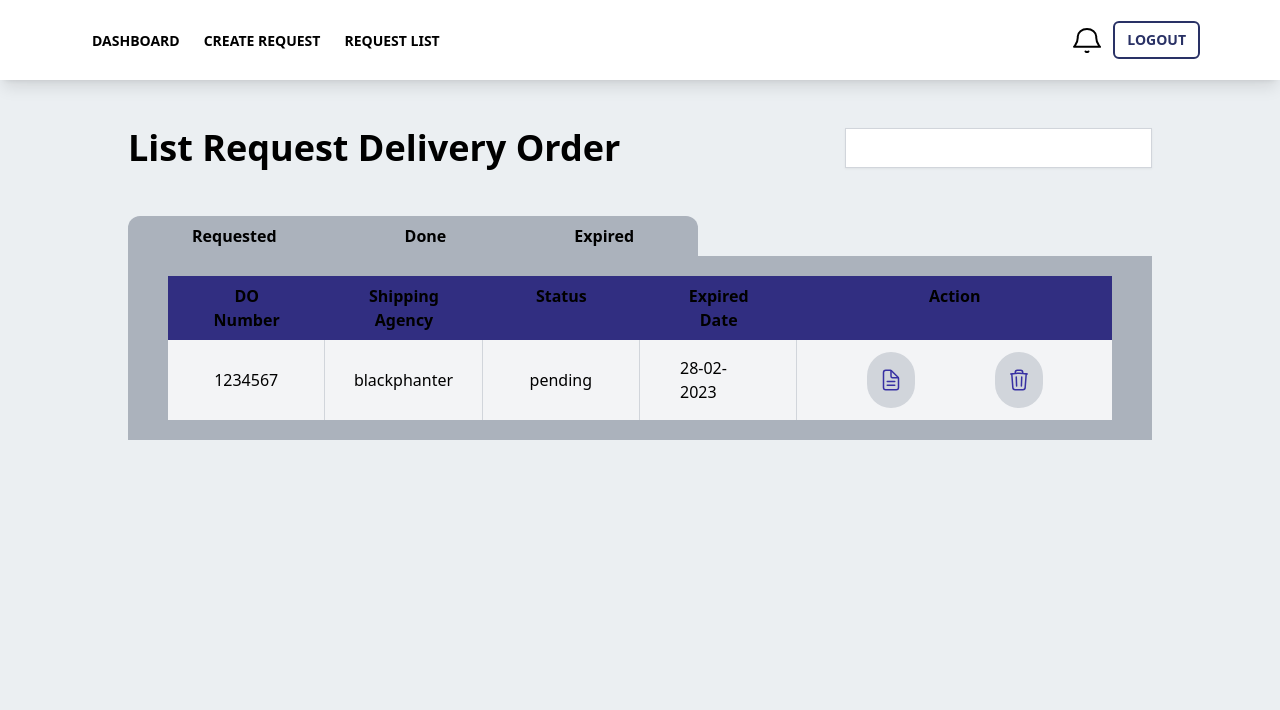
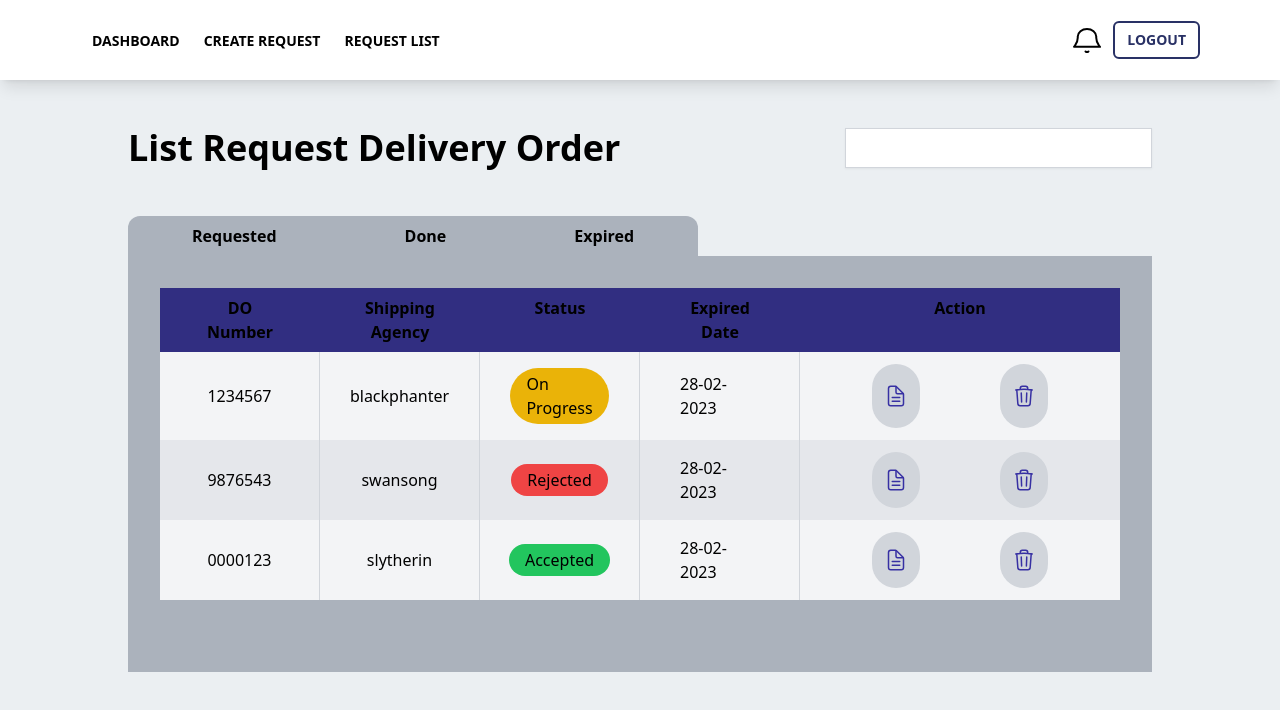
Before and after one commit to blockchain-dteti/blockchaindemo-frontend, a Next.js app in the folder project/: page /cargo-owner/list in a window 1280 px wide. Shown: the top 710 px of the page. Built offline with nearby package versions, Linux system fonts and the light colour scheme.

Commit message:
feat(list-request): fix table body

```diff
--- a/project/components/TableBody.js
+++ b/project/components/TableBody.js
@@ -4,20 +4,32 @@ import { HiOutlineTrash } from "react-icons/hi2";
 
 export default function TableBody(props) {
   return (
-    <div className="grid grid-cols-6 w-full text-black">
-      <p className="px-10 py-4 bg-gray-100 inline-flex justify-center items-center border-r border-gray-300">
+    <div
+      className={`${
+        props.index % 2 === 0 ? "bg-gray-200" : "bg-gray-100"
+      } grid grid-cols-6 w-full text-black`}
+    >
+      <p className="px-10 py-4 inline-flex justify-center items-center border-r border-gray-300">
         {props.do_number}
       </p>
-      <p className="px-10 py-4 bg-gray-100 inline-flex justify-center items-center border-r border-gray-300">
+      <p className="px-10 py-4 inline-flex justify-center items-center border-r border-gray-300">
         {props.shipping_agency}
       </p>
-      <p className="px-10 py-4 bg-gray-100 inline-flex justify-center items-center border-r border-gray-300">
-        {props.status}
-      </p>
-      <p className="px-10 py-4 bg-gray-100 inline-flex justify-center items-center border-r border-gray-300">
+      <div className="px-10 py-4  inline-flex justify-center items-center border-r border-gray-300">
+        <p
+          className={`${
+            props.status === "On Progress" ? "bg-yellow-500" : ""
+          } ${
+            props.status === "Accepted" ? "bg-green-500" : "bg-red-500"
+          } px-4 py-1 rounded-full`}
+        >
+          {props.status}
+        </p>
+      </div>
+      <p className="px-10 py-4 inline-flex justify-center items-center border-r border-gray-300">
         {props.expired_date}
       </p>
-      <div className="col-span-2 bg-gray-100 justify-center flex px-5 py-3 space-x-20">
+      <div className="col-span-2 justify-center flex px-5 py-3 space-x-20">
         <button className="p-4 rounded-full text-indigo-800 bg-gray-300 hover:bg-indigo-800 hover:text-white">
           <IoDocumentTextOutline className="scale-150" />
         </button>
--- a/project/pages/cargo-owner/list.js
+++ b/project/pages/cargo-owner/list.js
@@ -6,7 +6,19 @@ const data = [
   {
     do_number: "1234567",
     shipping_agency: "blackphanter",
-    status: "pending",
+    status: "On Progress",
+    expired_date: "28-02-2023",
+  },
+  {
+    do_number: "9876543",
+    shipping_agency: "swansong",
+    status: "Rejected",
+    expired_date: "28-02-2023",
+  },
+  {
+    do_number: "0000123",
+    shipping_agency: "slytherin",
+    status: "Accepted",
     expired_date: "28-02-2023",
   },
 ];
@@ -15,13 +27,12 @@ export default function list() {
   return (
     <div className="flex flex-col bg-bgcolor w-screen h-screen">
       <Navbar />
-      <div className="p-32">
+      <div className="p-32 h-full flex flex-col">
         <div className="flex justify-between text-black">
           <p className="text-4xl font-bold">List Request Delivery Order</p>
           <input className="bg-white w-[24vw] border border-gray-300 drop-shadow-sm px-5 py-1"></input>
         </div>
-        <div className="mt-12">
-          <div className="w-max flex text-black bg-gray-400/80 rounded-t-xl font-semibold">
+        <div className="w-max flex text-black bg-gray-400/80 rounded-t-xl font-semibold mt-12 ">
           <button className="px-16 py-2 rounded-t-xl hover:bg-blue-300">
             Requested
           </button>
@@ -32,7 +43,7 @@ export default function list() {
             Expired
           </button>
         </div>
-          <div className="flex flex-col w-full px-10 py-5 bg-gray-400/80">
+        <div className="h-full bg-gray-400/80 flex flex-col w-full p-8">
           <div className="font-semibold grid grid-cols-6">
             <p className="px-10 py-2 bg-indigo-900 text-center items-center">
               DO Number
@@ -51,18 +62,18 @@ export default function list() {
             </p>
           </div>
           <div>
-              {data.map((item) => (
+            {data.map((item, index) => (
               <TableBody
                 do_number={item.do_number}
                 shipping_agency={item.shipping_agency}
                 status={item.status}
                 expired_date={item.expired_date}
+                index={index + 1}
               />
             ))}
           </div>
         </div>
       </div>
     </div>
-    </div>
   );
 }
```
Lines whose indentation alone changed are shown as unchanged.
